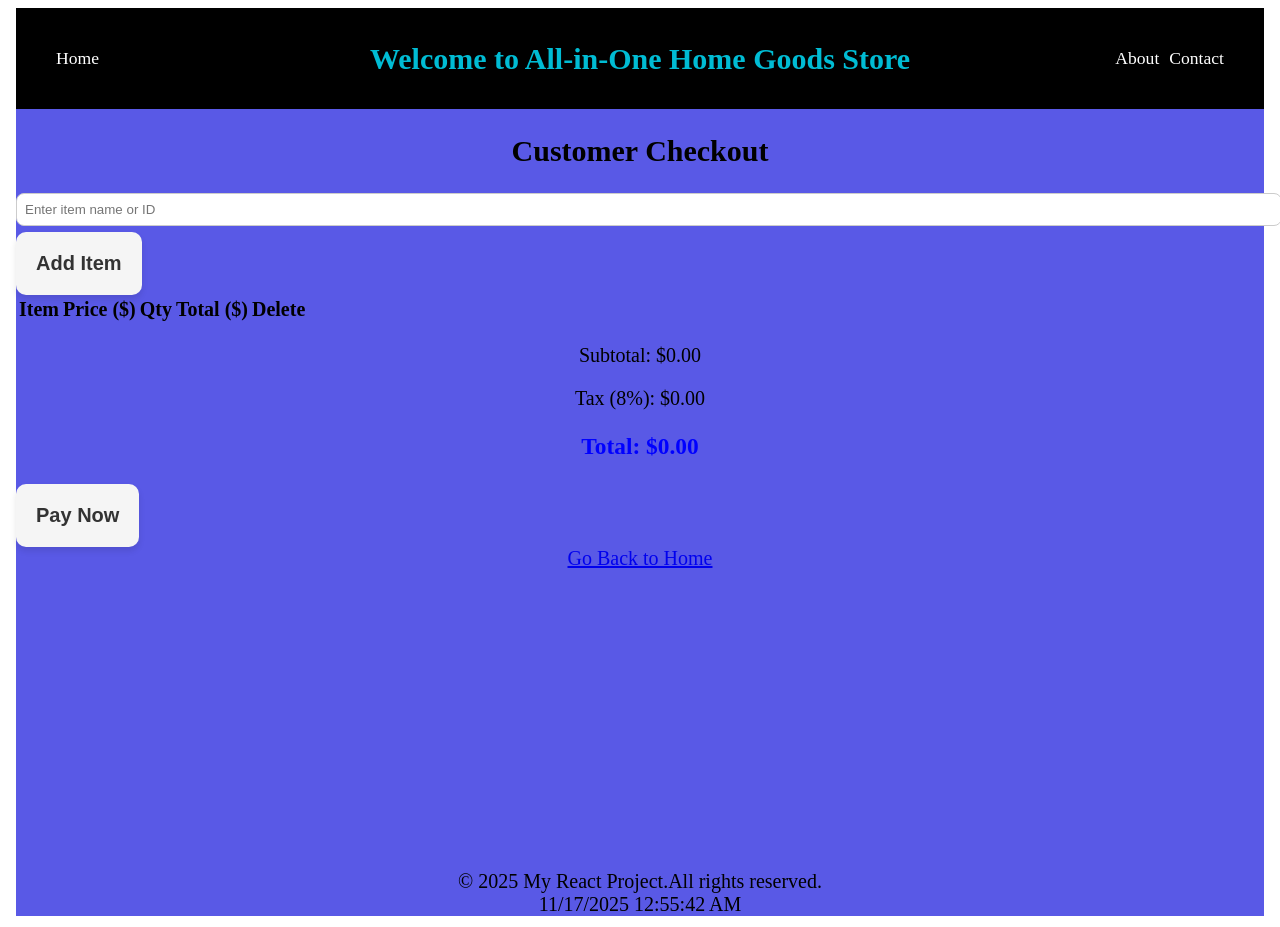
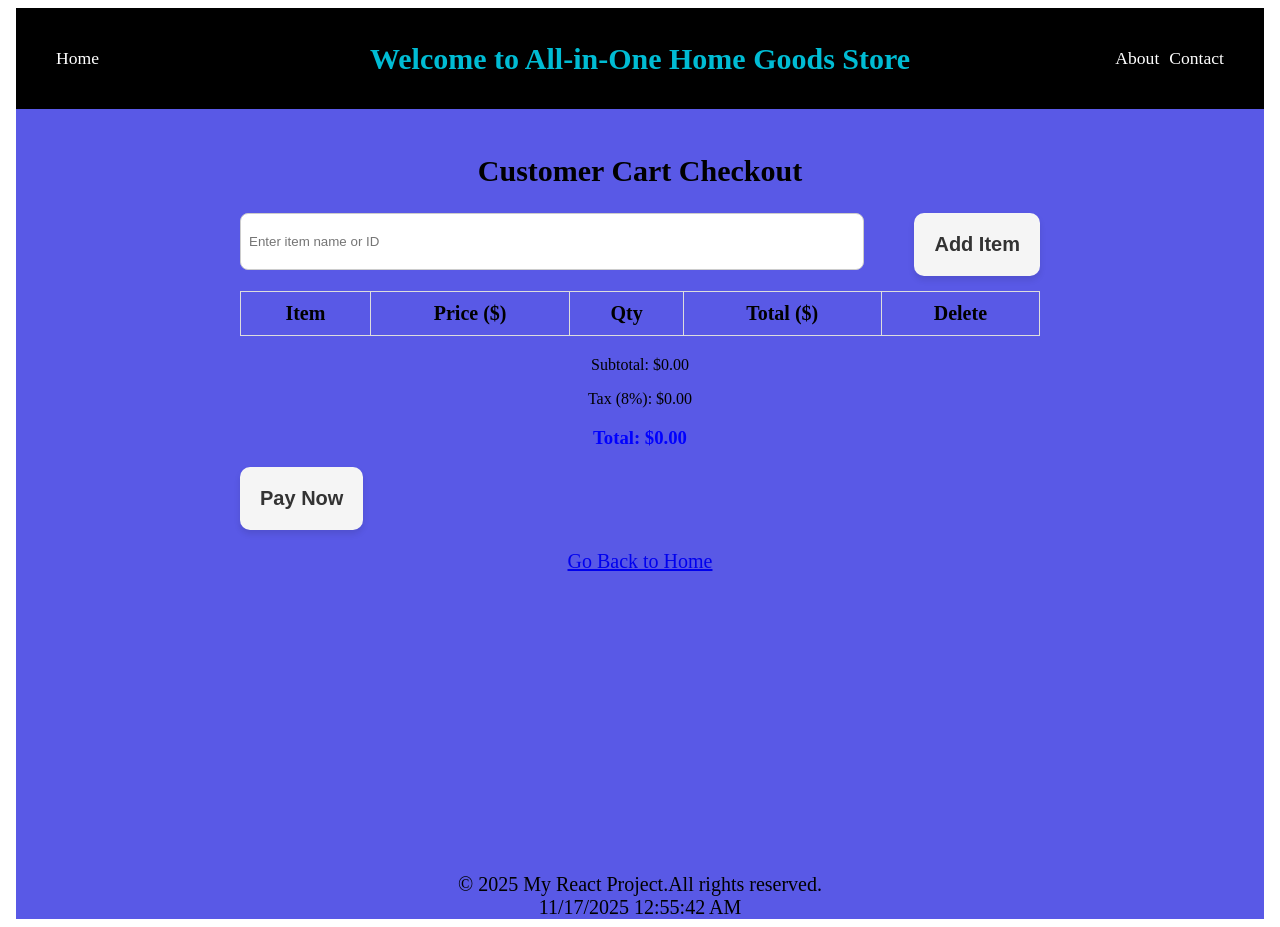
Before and after one commit to Varalakshmi-12/Unit1-Project-Varalakshmi-u, a React (Vite) app in the folder storeemployeetoolkit/: page /cart in a window 1280 px wide. Built offline with nearby package versions, Linux system fonts and the light colour scheme.

Commit message:
CartPage.css is commited.

```diff
--- a/storeemployeetoolkit/src/components/CartItem.jsx
+++ b/storeemployeetoolkit/src/components/CartItem.jsx
@@ -18,8 +18,28 @@ export default function CartItem({ cart, updateQuantity, deleteItem }) {
           <tr key={item.id}>
             <td>{item.name}</td>
             <td>{item.price}</td>
+            <td>
+              <input
+                type="number"
+                value={item.quantity}
+                min="1"
+                onChange={(e) =>
+                  updateQuantity(item.id, e.target.value)
+                }
+              />
+            </td>
+            <td>{item.price * item.quantity}</td>
+            <td>
+              <Button
+                className="delete-btn"
+                onClick={() => deleteItem(item.id)}
+              label="Delete"
+
+              />
+            </td>
           </tr>
         ))}
         </tbody>
       </table>
-  )}
+  );
+}
--- a/storeemployeetoolkit/src/pages/CartPage.css
+++ b/storeemployeetoolkit/src/pages/CartPage.css
@@ -0,0 +1,58 @@
+.cart-container {
+  width: 90%;
+  max-width: 800px;
+  margin: auto;
+  padding: 20px;
+}
+
+.input-section {
+  display: flex;
+  gap: 50px;
+  margin-bottom: 15px;
+}
+
+.input-section input {
+  flex: 1;
+  padding: 8px;
+}
+
+.cart-table {
+  width: 100%;
+  border-collapse: collapse;
+  margin-top: 10px;
+}
+
+.cart-table th,
+.cart-table td {
+  border: 1px solid #ddd;
+  padding: 10px;
+  text-align: center;
+}
+
+.cart-table input {
+  width: 50px;
+  padding: 5px;
+}
+
+.delete-btn {
+  padding: 6px 10px;
+  background: red;
+  color: white;
+  border: none;
+  cursor: pointer;
+}
+
+.message {
+  background-color: white;
+  color: black;
+  max-width: 500px;
+
+
+
+}
+
+.totals {
+  margin-top: 20px;
+  text-align: center;
+  font-size: 16px;
+}
--- a/storeemployeetoolkit/src/pages/CartPage.jsx
+++ b/storeemployeetoolkit/src/pages/CartPage.jsx
@@ -3,6 +3,7 @@ import { mockItems} from "../testdata/mockData";
 import CartItem from "../components/CartItem";
 import Button from "../components/Button";
 import { Link } from "react-router-dom";
+import "./CartPage.css";
 
 
 export default function CartPage() {
@@ -51,7 +52,7 @@ export default function CartPage() {
 
   const handlePayment = () => {
     if (cart.length === 0) {
-      setMessage("Cart is empty!");
+      setMessage("🛒Cart is empty!");
       return;
     }
 
@@ -97,9 +98,10 @@ export default function CartPage() {
 
 return (
     <section>
+        <div className="cart-container">
 
 
-      <h1>Customer Checkout</h1>
+      <h1>Customer Cart Checkout</h1>
 
       <div className="input-section">
         <input
@@ -127,6 +129,7 @@ return (
       </div>
 
       <Button label="Pay Now" onClick={handlePayment} />
+      </div>
 
       <nav className="nav-home">
       <Link to="/">Go Back to Home</Link>
```
